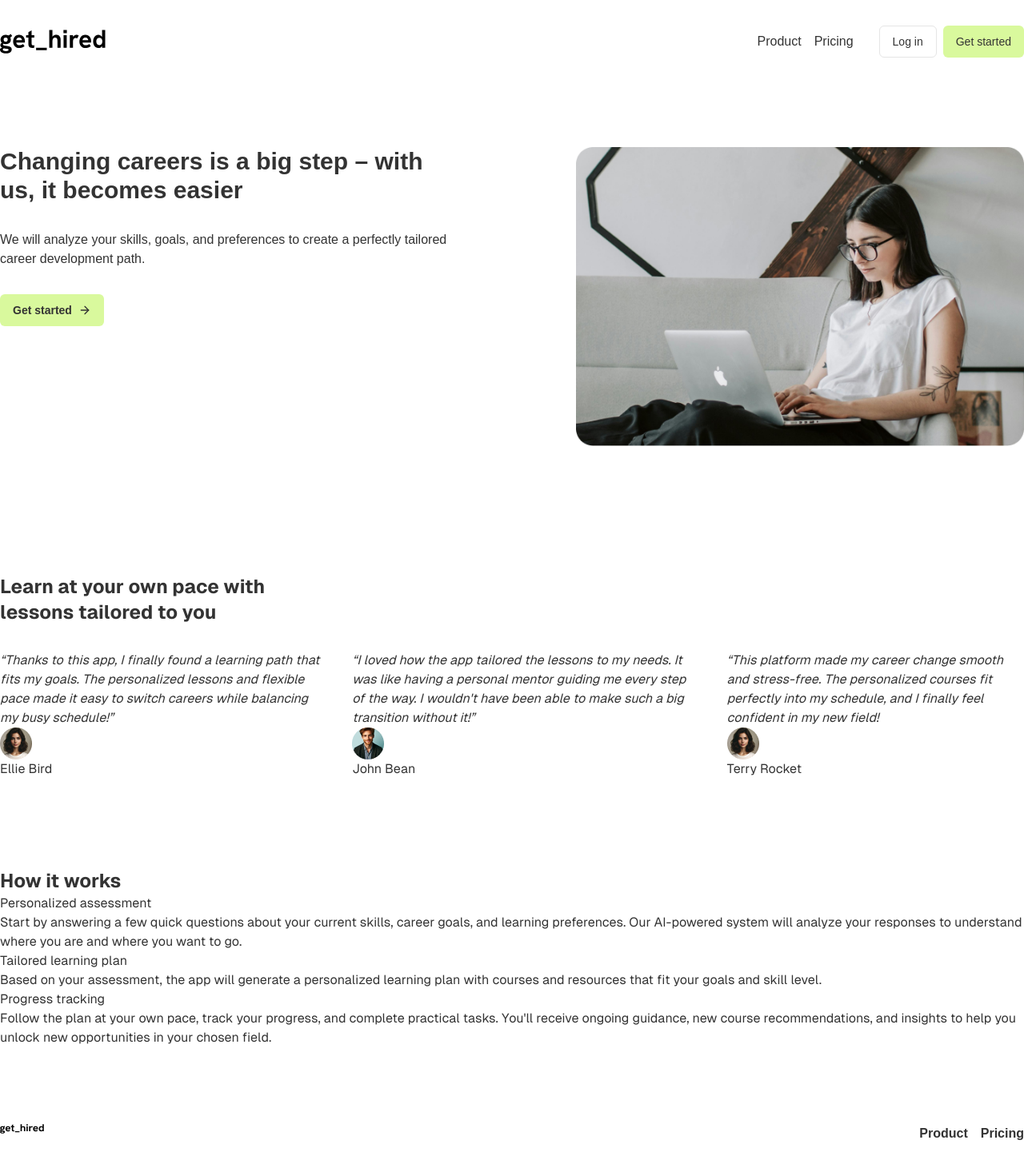
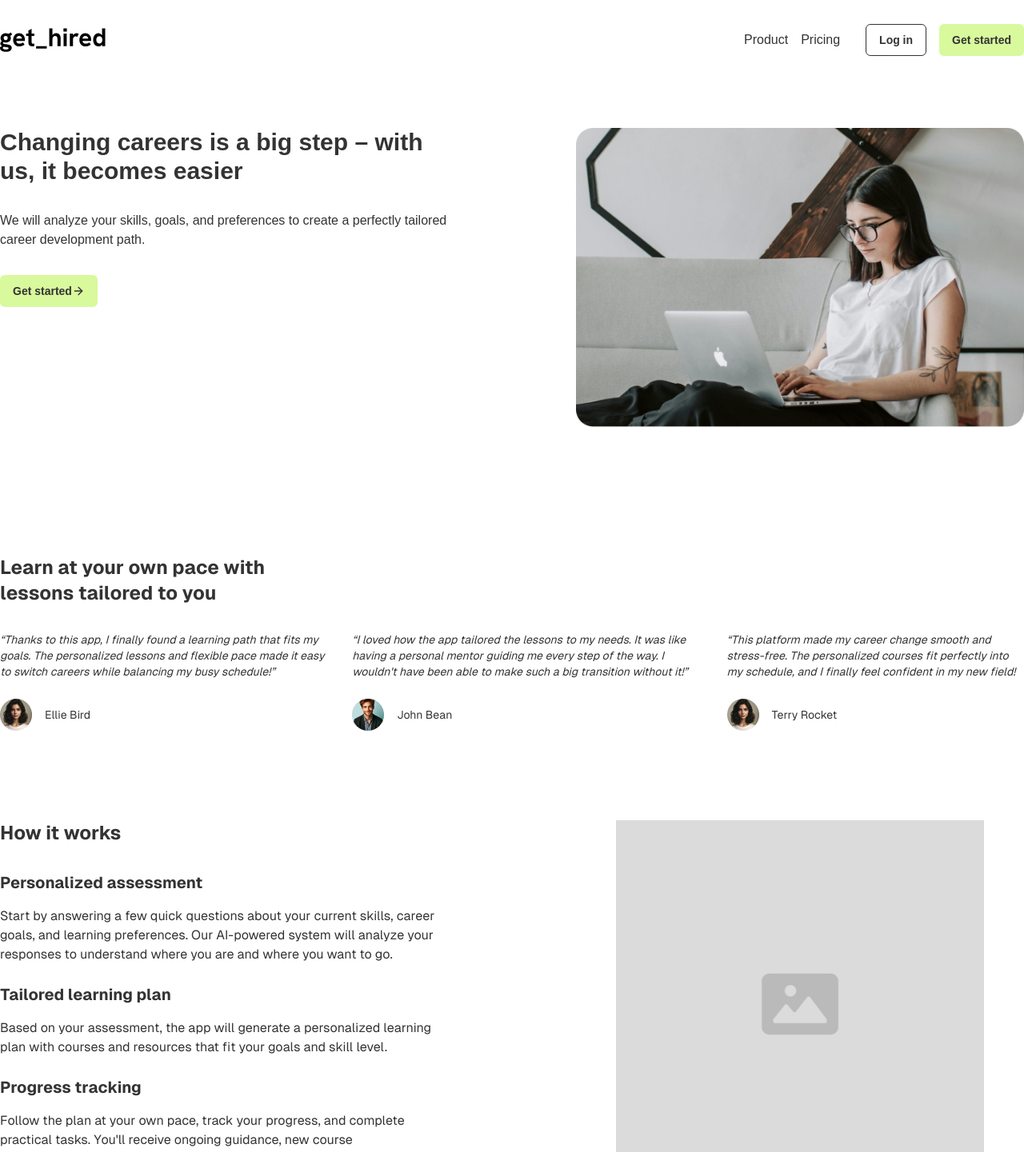
Before and after one commit to machack1234/HackYeah2024_hire_me, a Next.js app in the folder frontend/: page / in a window 1280 px wide. Shown: the top 1441 px of the page at 80% size. Built offline with nearby package versions, Linux system fonts and the light colour scheme.

Commit message:
feat: Implement landing page

```diff
--- a/frontend/src/app/(with-footer)/layout.tsx
+++ b/frontend/src/app/(with-footer)/layout.tsx
@@ -2,7 +2,7 @@ import { NAV_ITEMS } from "@/constants";
 import NextImage from "next/image";
 import Link from "next/link";
 
-export default function LayoutWithNavigation({
+export default function LayoutWithFooter({
   children,
 }: Readonly<{
   children: React.ReactNode;
@@ -22,8 +22,8 @@ export default function LayoutWithNavigation({
               />
               <address>
                 <p className="font-bold">Kontakt:</p>
-                <Link href="mailto:support@ai-shopping-assistant.com">
-                  support@ai-shopping-assistant.com
+                <Link href="mailto:support@gethired.com">
+                  support@gethired.com
                 </Link>
               </address>
             </section>
--- a/frontend/src/app/(with-footer)/page.tsx
+++ b/frontend/src/app/(with-footer)/page.tsx
@@ -7,7 +7,7 @@ import Link from "next/link";
 export default function Home() {
   return (
     <div>
-      <header className="flex justify-between gap-40 py-20">
+      <header className="flex justify-between gap-40 pb-20 pt-40">
         <article className="basis-1/2 flex flex-col gap-8">
           <h2>Changing careers is a big step – with us, it becomes easier</h2>
           <p>
@@ -15,10 +15,10 @@ export default function Home() {
             perfectly tailored career development path.
           </p>
           <Link
-            href="/get-started"
+            href="/start-new-course"
             className={`${buttonVariants({
               variant: "default",
-            })} bg-primary text-primary-foreground w-fit flex gap-2 !font-bold`}
+            })} bg-primary text-primary-foreground hover:bg-primary/80 w-fit !font-bold`}
           >
             Get started <ArrowRight size={16} />
           </Link>
@@ -39,9 +39,9 @@ export default function Home() {
           </h3>
           <ul className="flex py-8 gap-8">
             {TESTIMONIALS.map(({ id, content, author, avatar }) => (
-              <li key={id}>
+              <li key={id} className="flex flex-col gap-6 text-sm">
                 <p className="italic">{content}</p>
-                <div>
+                <div className="flex items-center gap-4">
                   <NextImage
                     src={avatar}
                     width={40}
@@ -54,17 +54,26 @@ export default function Home() {
             ))}
           </ul>
         </section>
-        <section>
-          <h3>How it works</h3>
-          <ul>
+        <section className="flex gap-40 justify-between">
+          <article className="basis-1/2">
+            <h3 className="mb-8">How it works</h3>
+            <ul className="flex flex-col gap-6">
               {FEATURES.map(({ id, title, desc }) => (
-              <li key={id}>
+                <li key={id} className="flex flex-col gap-4">
                   <h4>{title}</h4>
                   <p>{desc}</p>
                 </li>
               ))}
             </ul>
-          <figure />
+          </article>
+          <figure className="basis-1/2 relative">
+            <NextImage
+              src="/images/features.png"
+              alt="Features"
+              fill
+              className="h-full w-full object-contain"
+            />
+          </figure>
         </section>
       </main>
     </div>
--- a/frontend/src/app/globals.css
+++ b/frontend/src/app/globals.css
@@ -29,3 +29,8 @@ h3 {
   @apply text-2xl;
   @apply font-bold;
 }
+
+h4 {
+  @apply text-xl;
+  @apply font-bold;
+}
--- a/frontend/src/app/layout.tsx
+++ b/frontend/src/app/layout.tsx
@@ -36,7 +36,7 @@ export default function RootLayout({
         <body
           className={`${geistSans.variable} ${geistMono.variable} antialiased text-primary-foreground max-w-7xl md:container mx-auto`}
         >
-          <header className="w-full flex justify-between py-8">
+          <header className="w-full flex justify-between h-header-height">
             <figure className="flex items-center">
               <Link href="/">
                 <NextImage
@@ -46,7 +46,7 @@ export default function RootLayout({
                   alt="get_hired logo"
                 />
               </Link>
-              <h1 className="sr-only">LOGO</h1>
+              <h1 className="sr-only">get_hired</h1>
             </figure>
             <nav className="flex gap-8 justify-between items-center">
               <ul className="flex gap-4">
@@ -56,21 +56,23 @@ export default function RootLayout({
                   </li>
                 ))}
               </ul>
-              <ul className="flex gap-2">
+              <ul className="flex gap-4">
                 <li className="">
                   <Link
                     href="/sign-in"
-                    className={buttonVariants({ variant: "outline" })}
+                    className={`${buttonVariants({
+                      variant: "outline",
+                    })} !border-primary-foreground !font-bold`}
                   >
                     Log in
                   </Link>
                 </li>
                 <li>
                   <Link
-                    href="/get-started"
+                    href="/start-new-course"
                     className={`${buttonVariants({
                       variant: "default",
-                    })} bg-primary text-primary-foreground hover:bg-primary/80`}
+                    })} bg-primary text-primary-foreground hover:bg-primary/80 !font-bold`}
                   >
                     Get started
                   </Link>
@@ -78,7 +80,7 @@ export default function RootLayout({
               </ul>
             </nav>
           </header>
-          {children}
+          <div className="-mt-header-height">{children}</div>
         </body>
       </html>
     </ClerkProvider>
--- a/frontend/tailwind.config.ts
+++ b/frontend/tailwind.config.ts
@@ -9,6 +9,9 @@ const config: Config = {
   ],
   theme: {
     extend: {
+      spacing: {
+        "header-height": "100px",
+      },
       colors: {
         background: "var(--background)",
         foreground: "var(--foreground)",
```
Also changed, not shown: frontend/public/images/features.png (added). Lines whose indentation alone changed are shown as unchanged.
